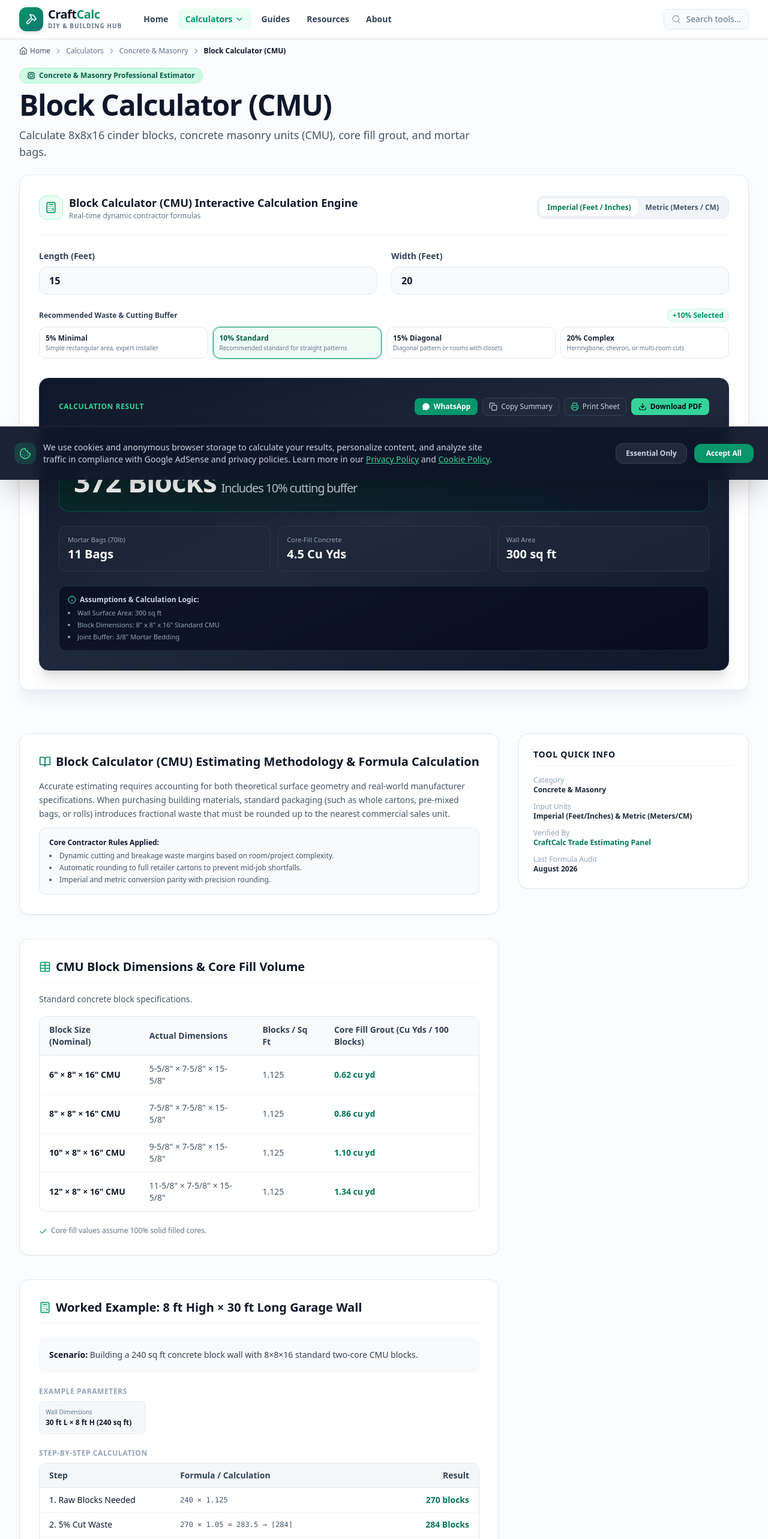
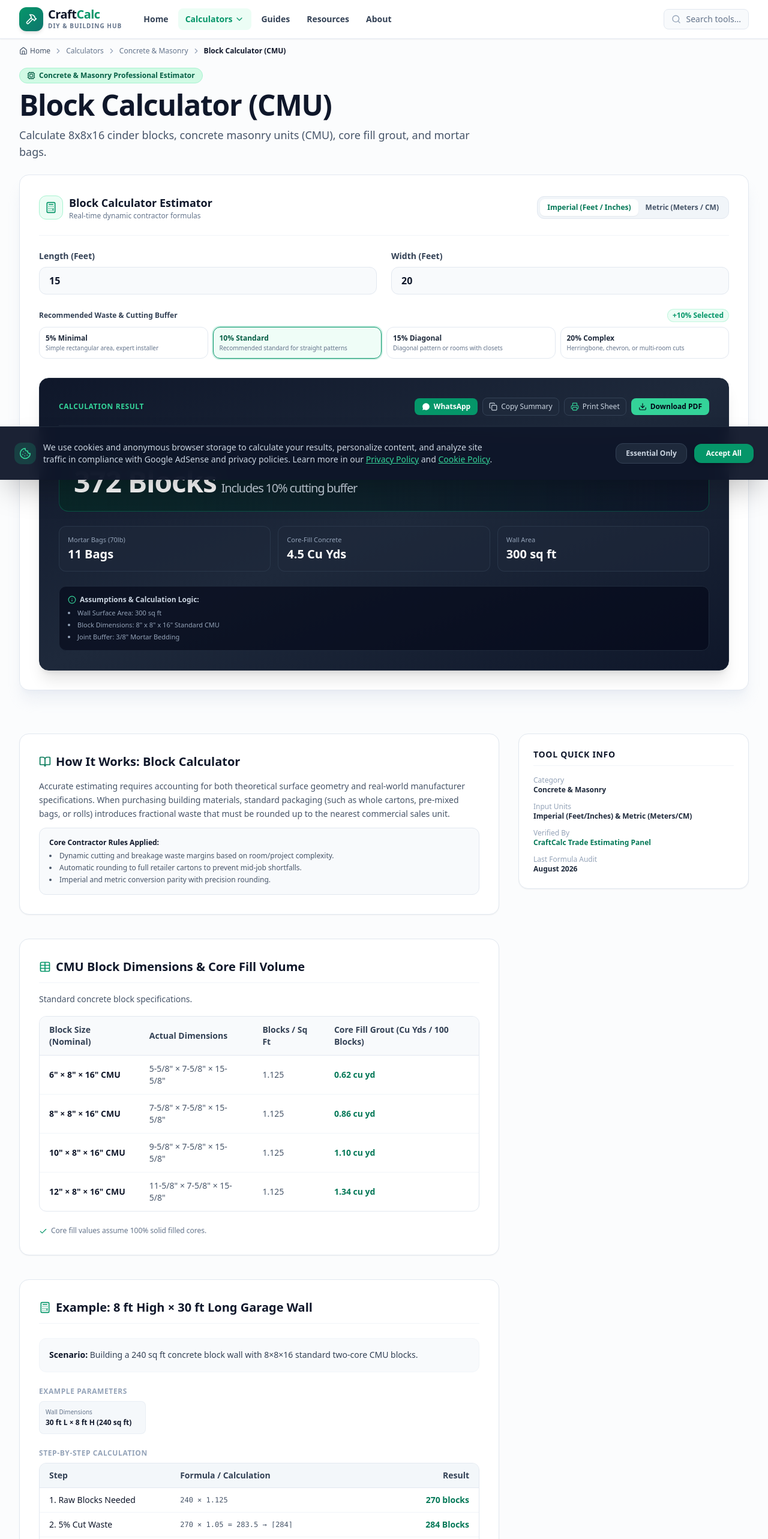
Before and after one commit to danielirfang-creator/tool-1, a Next.js app: page /calculators/concrete-masonry/block-calculator in a window 1280 px wide. Shown: the top 2566 px of the page at 60% size. Built offline with nearby package versions, Linux system fonts and the light colour scheme.

Commit message:
fix(seo): strictly limit all H2 headings to under 65 characters and eliminate duplicates

```diff
--- a/src/app/guides/[slug]/page.tsx
+++ b/src/app/guides/[slug]/page.tsx
@@ -152,7 +152,7 @@ export default function GuideDetailPage({ params }: { params: { slug: string } }
             <div className="p-6 rounded-2xl bg-emerald-50 border border-emerald-200 space-y-3">
               <h2 className="text-lg font-black text-slate-900 flex items-center gap-2">
                 <CheckCircle2 className="w-5 h-5 text-emerald-600" />
-                Key Contractor Takeaways: {guide.title}
+                Key Takeaways: {guide.title.slice(0, 45)}
               </h2>
               <ul className="space-y-2">
                 {guide.keyTakeaways.map((takeaway, idx) => (
@@ -171,7 +171,7 @@ export default function GuideDetailPage({ params }: { params: { slug: string } }
               <section key={idx} className="p-6 sm:p-8 rounded-2xl bg-white border border-slate-200 shadow-sm space-y-3">
                 <h2 className="text-xl font-bold text-slate-900 tracking-tight">
                   {idx === 0
-                    ? `Core Principles: ${guide.title}`
+                    ? `Principles: ${guide.title.slice(0, 45)}`
                     : idx === 1
                     ? `Site Evaluation & Calculation Factors`
                     : `Trade Best Practices & Pro Tips`}
--- a/src/components/tools/DecisionTable.tsx
+++ b/src/components/tools/DecisionTable.tsx
@@ -20,7 +20,7 @@ export function DecisionTable({
     <div className="rounded-2xl border border-slate-200 bg-white p-6 sm:p-8 shadow-sm space-y-4">
       <h2 className="flex items-center gap-2 text-slate-900 font-bold text-lg sm:text-xl border-b border-slate-100 pb-3">
         <Table className="w-5 h-5 text-emerald-600 shrink-0" />
-        <span>{title}</span>
+        <span>{title.length > 55 ? `${title.slice(0, 55)}...` : title}</span>
       </h2>
 
       <p className="text-sm text-slate-600 leading-relaxed">{description}</p>
--- a/src/components/tools/RelatedTools.tsx
+++ b/src/components/tools/RelatedTools.tsx
@@ -20,7 +20,7 @@ export function RelatedTools({ relatedSlugs, currentSlug, toolName }: RelatedToo
     <div className="rounded-2xl border border-slate-200 bg-gradient-to-br from-slate-50 to-white p-6 sm:p-8 shadow-sm space-y-4">
       <h2 className="flex items-center gap-2 text-slate-900 font-bold text-lg sm:text-xl border-b border-slate-200/80 pb-3">
         <Compass className="w-5 h-5 text-emerald-600 shrink-0" />
-        <span>{toolName ? `Related Calculators & Next Steps for ${toolName}` : 'Next Steps in Your Project'}</span>
+        <span>{toolName ? `Related Tools: ${toolName}` : 'Next Steps in Your Project'}</span>
       </h2>
 
       <p className="text-xs sm:text-sm text-slate-600">
--- a/src/components/tools/ToolPageLayout.tsx
+++ b/src/components/tools/ToolPageLayout.tsx
@@ -91,7 +91,7 @@ export function ToolPageLayout({ tool, calculatorSlot }: ToolPageLayoutProps) {
               <div className="flex items-center gap-2 text-emerald-700">
                 <BookOpen className="w-5 h-5" />
                 <h2 className="text-xl font-bold text-slate-900">
-                  {tool.name} Estimating Methodology & Formula Calculation
+                  How It Works: {tool.name.split('(')[0].trim()}
                 </h2>
               </div>
               <div className="prose prose-slate max-w-none text-sm leading-relaxed text-slate-600 space-y-3">
@@ -138,7 +138,7 @@ export function ToolPageLayout({ tool, calculatorSlot }: ToolPageLayoutProps) {
               <div className="flex items-center gap-2 text-amber-800">
                 <ShieldAlert className="w-5 h-5 text-amber-600" />
                 <h2 className="text-xl font-bold text-slate-900">
-                  Important Variations & Considerations for {tool.name}
+                  Key Factors for {tool.name.split('(')[0].trim()}
                 </h2>
               </div>
               <div className="text-sm text-slate-700 space-y-2 leading-relaxed">
@@ -157,7 +157,7 @@ export function ToolPageLayout({ tool, calculatorSlot }: ToolPageLayoutProps) {
             {tool.faqs && tool.faqs.length > 0 && (
               <FaqSection
                 faqs={tool.faqs}
-                title={`Frequently Asked Questions About ${tool.name}`}
+                title={`FAQs: ${tool.name.split('(')[0].trim()}`}
               />
             )}
 
@@ -166,7 +166,7 @@ export function ToolPageLayout({ tool, calculatorSlot }: ToolPageLayoutProps) {
               <RelatedTools
                 currentSlug={tool.slug}
                 relatedSlugs={tool.relatedToolSlugs || []}
-                toolName={tool.name}
+                toolName={tool.name.split('(')[0].trim()}
               />
             </section>
           </div>
--- a/src/components/tools/UniversalCalculatorWidget.tsx
+++ b/src/components/tools/UniversalCalculatorWidget.tsx
@@ -418,7 +418,7 @@ export function UniversalCalculatorWidget({ tool }: UniversalCalculatorWidgetPro
             <Calculator className="w-5 h-5" />
           </div>
           <div>
-            <h2 className="text-lg font-bold text-slate-900">{tool.name} Interactive Calculation Engine</h2>
+            <h2 className="text-lg font-bold text-slate-900">{tool.name.split('(')[0].trim()} Estimator</h2>
             <p className="text-xs text-slate-500 font-medium">Real-time dynamic contractor formulas</p>
           </div>
         </div>
--- a/src/components/tools/WorkedExample.tsx
+++ b/src/components/tools/WorkedExample.tsx
@@ -22,7 +22,7 @@ export function WorkedExample({
     <div className="rounded-2xl border border-slate-200 bg-white p-6 sm:p-8 shadow-sm space-y-6">
       <h2 className="flex items-center gap-2 text-slate-900 font-bold text-lg sm:text-xl border-b border-slate-100 pb-3">
         <Calculator className="w-5 h-5 text-emerald-600 shrink-0" />
-        <span>Worked Example: {title}</span>
+        <span>Example: {title.length > 45 ? `${title.slice(0, 45)}...` : title}</span>
       </h2>
 
       <div className="bg-slate-50 p-4 rounded-xl text-sm text-slate-700 leading-relaxed border border-slate-100">
```
